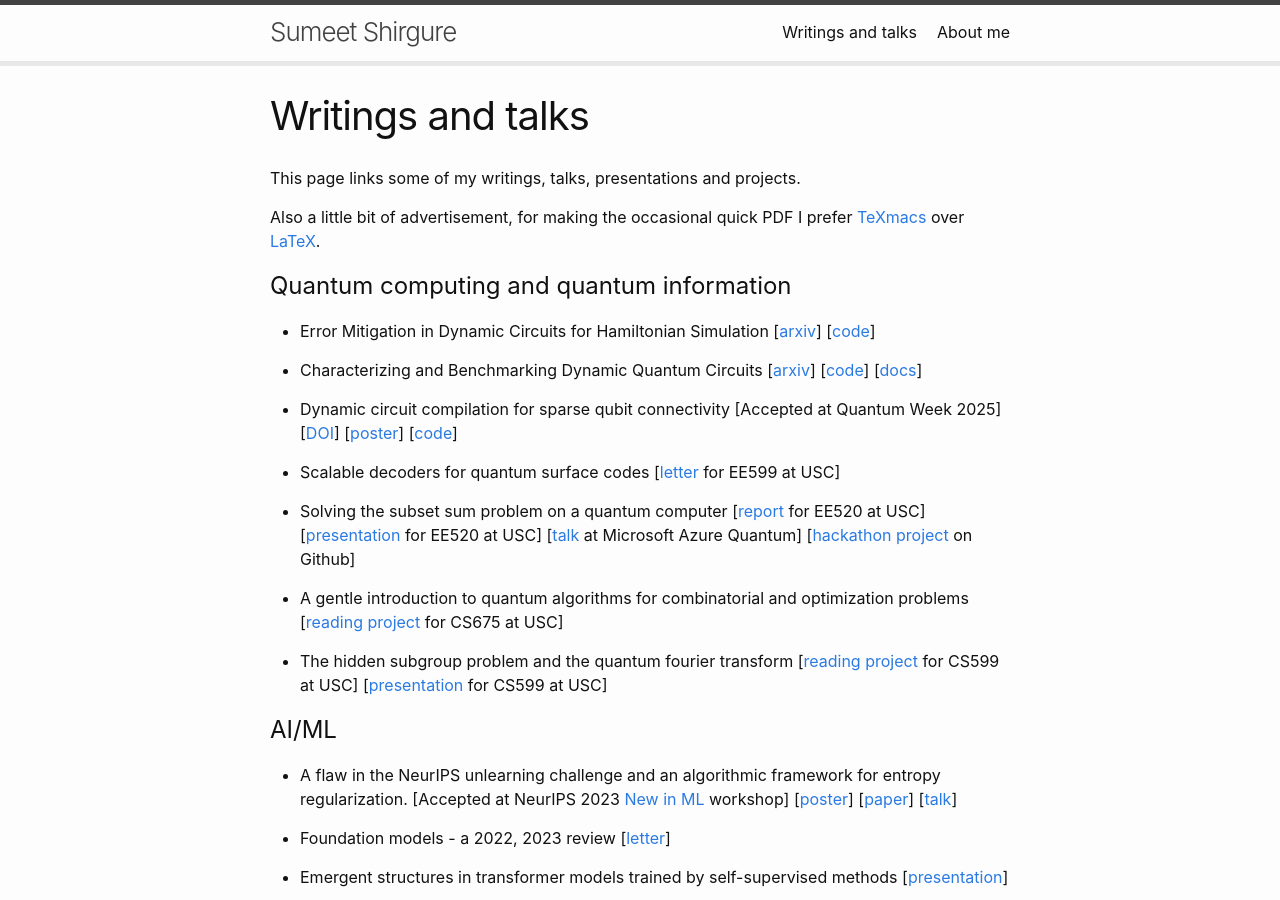
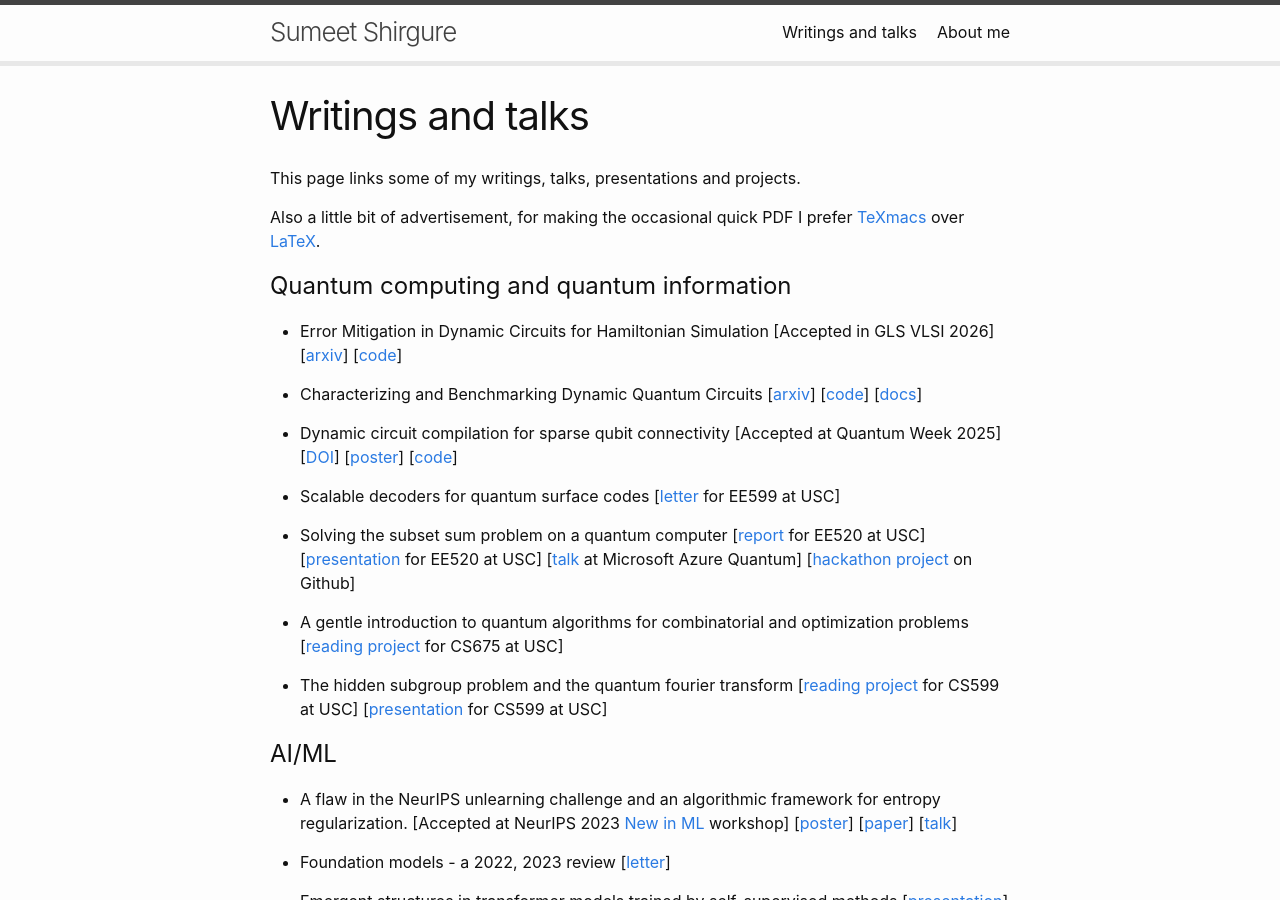
Before and after one commit to sumeetshirgure/sumeetshirgure.github.io, a Jekyll site: the page built from docs/0_writing_samples.markdown, in a window 1280 px wide and 900 px high. Built offline with Jekyll 4.4.1, drawn with Linux system fonts in a browser that asks for light colours.

Commit message:
Add GLS VLSI acceptance. Fix CS599 PDF.

```diff
--- a/docs/0_writing_samples.markdown
+++ b/docs/0_writing_samples.markdown
@@ -11,6 +11,7 @@ Also a little bit of advertisement, for making the occasional quick PDF I prefer
 
 # Quantum computing and quantum information {#qcqi}
 - Error Mitigation in Dynamic Circuits for Hamiltonian Simulation
+\[Accepted in GLS VLSI 2026\]
 [[arxiv](https://arxiv.org/abs/2605.05256)]
 [[code](https://github.com/sumeetshirgure/dynemsim)]
 
```
Also changed, not shown: 1 other file.
